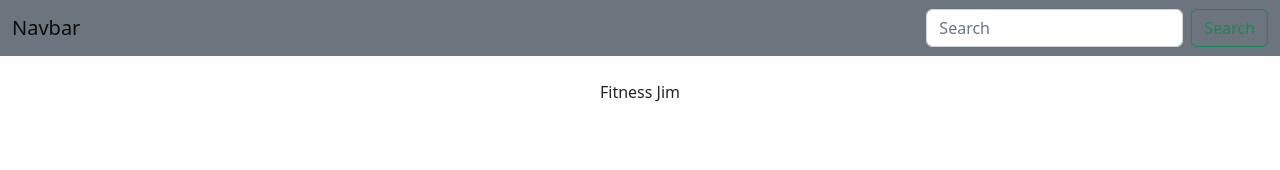
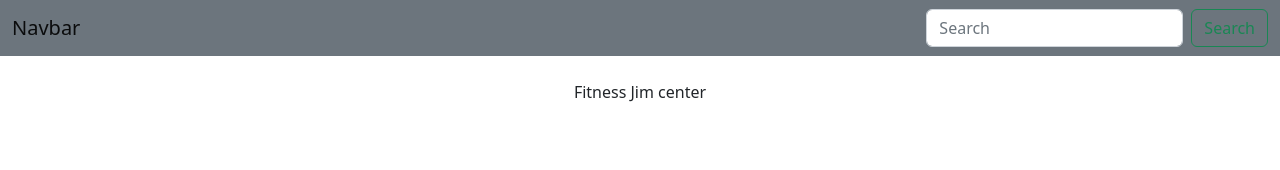
Before and after one commit to ruthasoll/DOT_Training, a React (Create React App) app in the folder jimmanagement/: page / in a window 1280 px wide. Shown: the top 170 px of the page. Built offline with nearby package versions, Linux system fonts and the light colour scheme.

Commit message:
push to team Branch

```diff
--- a/jimmanagement/src/components/navbar.js
+++ b/jimmanagement/src/components/navbar.js
@@ -15,7 +15,7 @@ const Login = () => {
 </nav>
 </nav>
 
-              <div class="mt-4 ml-6">Fitness Jim</div>
+              <div class="mt-4 ml-6">Fitness Jim center</div>
             </div>
 
 
```
